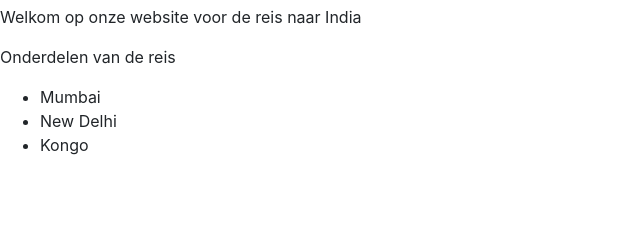
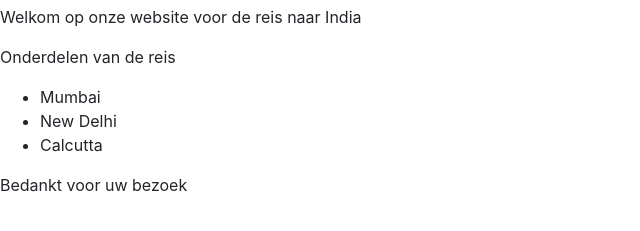
Before and after one commit to gillesdepauw/reis-website-live, a plain HTML site: page styles/index.html in a window 1280 px wide. Shown: the part 51-282 px from the top of the page, without its empty margins (0-640 px from the left). Drawn offline with nearby package versions, Linux system fonts and the light colour scheme.

Commit message:
Bedankt bezoek

```diff
--- a/styles/index.html
+++ b/styles/index.html
@@ -16,8 +16,9 @@
     <ul>
       <li>Mumbai</li>
        <li>New Delhi</li>
-        <li>Kongo</li>
+        <li>Calcutta</li>
     </ul>
+<p>Bedankt voor uw bezoek</p>
     <!-- Optional JavaScript -->
     <!-- jQuery first, then Popper.js, then Bootstrap JS -->
     <script src="https://code.jquery.com/jquery-3.3.1.slim.min.js" integrity="sha384-q8i/X+965DzO0rT7abK41JStQIAqVgRVzpbzo5smXKp4YfRvH+8abtTE1Pi6jizo" crossorigin="anonymous"></script>
```
